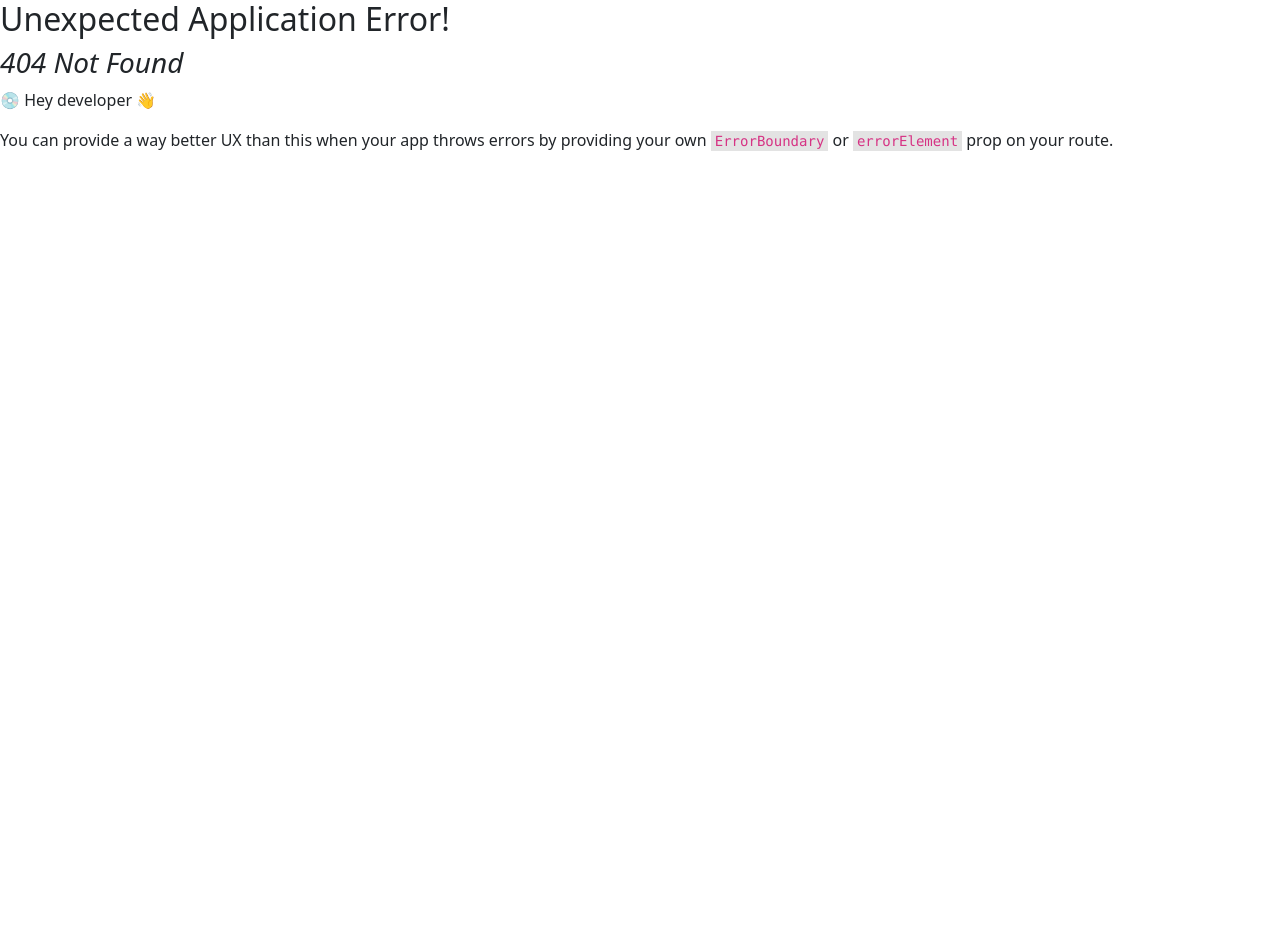
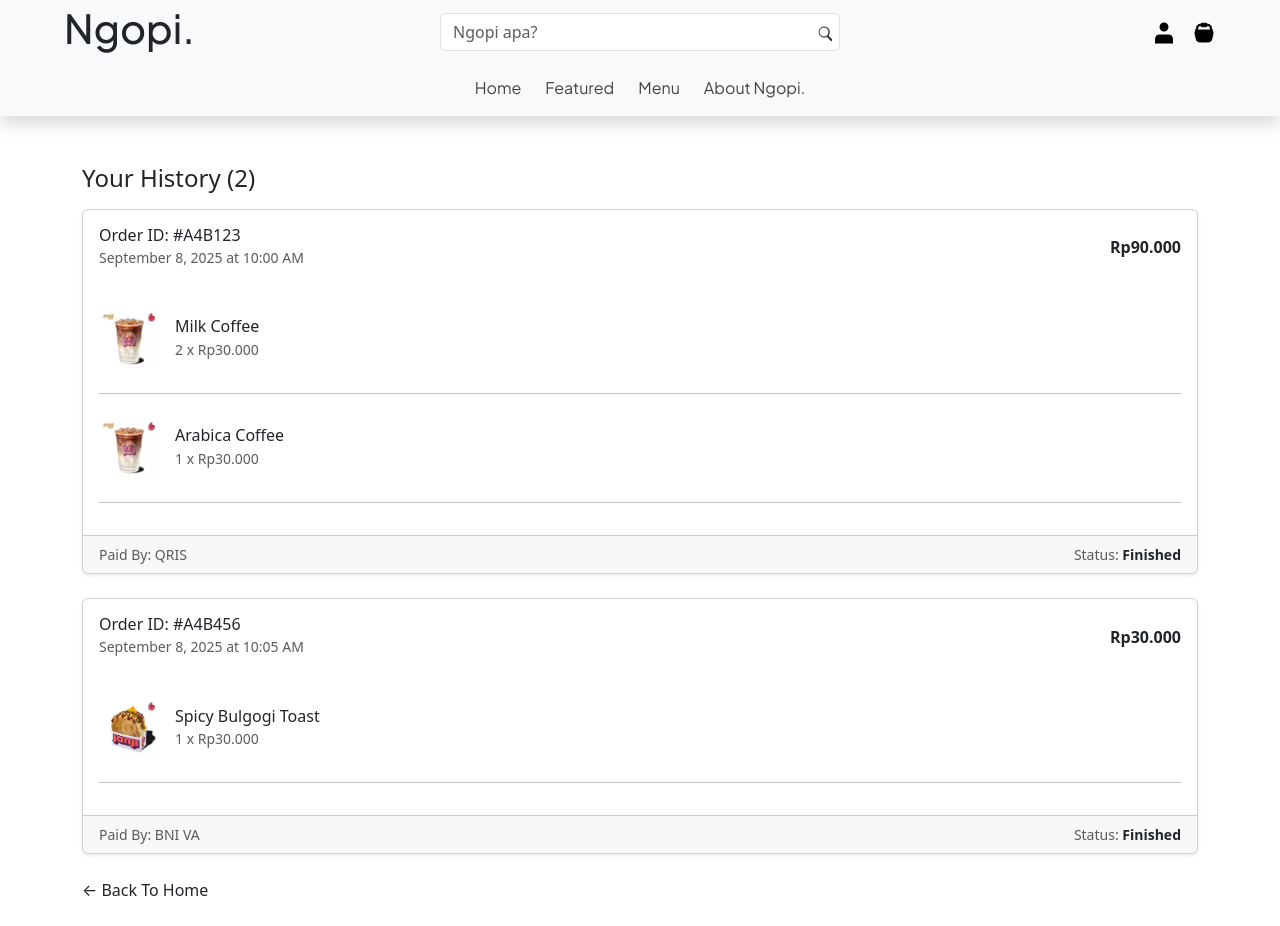
Before and after one commit to Retiortuk/Ngopi-Web, a React (Vite) app in the folder Ngopi-Frontend/: page /history in a window 1280 px wide. Before the commit this address had no page. Before the commit the page ends 800 px from the top, so only its background shows below. Built offline with nearby package versions, Linux system fonts and the light colour scheme; a web font is replaced by a local one.

Commit message:
History Page

```diff
--- /dev/null
+++ b/Ngopi-Frontend/src/Pages/HistoryCard.jsx
@@ -0,0 +1,52 @@
+import React from "react";
+import OrderCardItem from "./OrderCardItem.jsx";
+
+
+function HistoryCard ({ order }) {
+    const formattedDate = new Intl.DateTimeFormat('en-EN', {
+        dateStyle: 'long',
+        timeStyle: 'short'
+    }).format(new Date(order.createdAt));
+
+    const getStatusColor = (status) => {
+        const lowerCaseStatus = status.toLowerCase();
+
+        if(lowerCaseStatus.includes('ready to pickup') || lowerCaseStatus.includes('preparing')) {
+            return 'fw-bold text-success';
+        }
+        if(lowerCaseStatus.includes('cancelled') || lowerCaseStatus.includes('failed') || lowerCaseStatus.includes('expired')) {
+            return 'fw-bold text-danger';
+        }
+        return 'fw-bold text-dark'
+
+    }
+
+    return (
+        <div className="card border-1 shadow-sm mb-4">
+            <div className="card-body d-flex justify-content-between align-items-center">
+                <div>
+                    <h6 className="mb-0">Order ID: #{order._id.slice(-6).toUpperCase()}</h6>
+                    <small className="text-muted">{formattedDate}</small>
+                </div>
+                <span className="fw-bold">Rp{new Intl.NumberFormat('id-ID').format(order.totalAmount)}</span>
+            </div>
+            <div className="card-body">
+                {order.items.map(item => (
+                    <div key={item._id} className="mb-2">
+                        <OrderCardItem item={item} />
+                    </div>
+                ))}
+            </div>
+            <div className="card-footer d-flex justify-content-between align-items-center">
+                <p className="mb-0 small  text-muted">
+                    Paid By: <span>{order.paymentMethod}</span>
+                </p>
+                <p className="mb-0 small text-muted">
+                    Status: <span className= {getStatusColor(order.status)}>{order.status}</span>
+                </p>
+            </div>
+        </div>
+    )
+};
+
+export default HistoryCard;
--- /dev/null
+++ b/Ngopi-Frontend/src/Pages/HistoryCardItem.jsx
@@ -0,0 +1,32 @@
+import React from "react"
+import noteStyles from "./CheckOutItem.module.css";
+
+function HistoryCardItem({item}) {
+    const hasNote = item.note && item.note.trim() !== '';
+    return(
+            <>
+                <div className="d-flex align-items-center py-2">
+                    <img src={item.image} className="img-fluid rounded-3" alt={item.title} style={{ width: '60px' }} />
+
+                    <div className="ms-3 flex-grow-1">
+                        <h6 className="mb-0">{item.title}</h6>
+                        <small className="text-muted">
+                            {item.quantity} x Rp{new Intl.NumberFormat('id-ID').format(item.price)}
+                        </small>
+                    </div>
+                </div>
+                {hasNote && (
+                    <div className="ps-2 pt-1">
+                        <p className={`small fst-italic text-muted mb-1 ${noteStyles.noteText}`}>
+                            <strong>Note:</strong> {item.note}
+                        </p>
+                    </div>
+                )}
+                <hr />
+
+            </>
+
+    )
+}
+
+export default HistoryCardItem;
--- /dev/null
+++ b/Ngopi-Frontend/src/Pages/HistoryPage.jsx
@@ -0,0 +1,92 @@
+import React, { useEffect } from "react";
+import { useState } from "react";
+import HistoryCard from "./HistoryCard.jsx";
+import kopiSusuImg from "../images/kopi-susu.webp";
+import spicyBulgogiImg from "../images/spicy-bulgogi.webp";
+import { Link } from "react-router-dom";
+
+const mockOrders = [
+    {
+        _id: "65ecabf2a1d3f9b8c7a4b123",
+        createdAt: "2025-09-08T10:00:00Z",
+        totalAmount: 90000,
+        status: "Finished",
+        paymentMethod: "QRIS",
+        items: [
+            {
+                id: 'f2',
+                title: 'Milk Coffee',
+                price: 30000,
+                quantity: 2,
+                image: kopiSusuImg,
+                note: ''
+
+            },
+            {
+                id: 'f2',
+                title: 'Arabica Coffee',
+                price: 30000,
+                quantity: 1,
+                image: kopiSusuImg,
+
+            }
+        ]
+    },
+
+    {
+        _id: "65ecabf2a1d3f9b8c7a4b456",
+        createdAt: "2025-09-08T10:05:00Z",
+        totalAmount: 30000,
+        status: "Finished",
+        paymentMethod: "BNI VA",
+        items: [
+        { id: 'f4', title: 'Spicy Bulgogi Toast', price: 30000, quantity: 1, image: spicyBulgogiImg }
+        ]
+    }
+];
+
+function HistoryPage() {
+    const [orders, setOrders] = useState([]);
+    const [isLoading, setIsLoading] = useState(true);
+
+    useEffect(()=> {
+        setTimeout(()=> {
+            setOrders(mockOrders);
+            setIsLoading(false);
+        }, 1000)
+    },[]);
+
+    if(isLoading) {
+        return <div className="container py-4 text-center">Loading Your Orders...</div>;
+    }
+    return(
+        <div className="container py-4">
+            <div className="row">
+                <div className="col-12">
+                    <h4 className="mb-3 mt-lg-4">Your History ({orders.length})</h4>
+
+                    {orders.length === 0 ? (
+                        <div className="alert alert-secondary mt-3">
+                            No Order So far, <Link to='/' className="text-dark">Let's Ngopi!</Link>
+                        </div>
+                    ): (
+                        orders.map((order)=> (
+                            <HistoryCard key={order._id} order={order} />
+                        ))
+                    )}
+
+                    <div className="d-none d-lg-block">
+                        <Link to="/" className="text-dark text-decoration-none d-inline-block">
+                            &larr; Back To Home
+                        </Link>
+                    </div>
+                </div>
+
+
+
+            </div>
+        </div>
+    )
+}
+
+export default HistoryPage;
--- a/Ngopi-Frontend/src/Pages/RegisterPage.jsx
+++ b/Ngopi-Frontend/src/Pages/RegisterPage.jsx
@@ -18,6 +18,10 @@ function RegisterPage() {
         // Cek Kalo Masih kosong gk boleh daftar
         if (!name || !email || !password) {
             toast.error('You Must Input all The Fields');
+            return;
+        }
+        if (password.length < 6) {
+            toast.error('Password Needs At Least 6 Characters!');
             return;
         }
 
--- a/Ngopi-Frontend/src/components/HomeSection.jsx
+++ b/Ngopi-Frontend/src/components/HomeSection.jsx
@@ -4,6 +4,16 @@ import { useAuth } from "../contexts/AuthContext.jsx";
 
 function HomeSection() {
     const {user, isAuthenticated} = useAuth();
+
+    const getDisplayName = () => {
+        if (!user || !user.name) {
+            return '';
+        }
+        const firstName = user.name.split(' ')[0];
+        return firstName.charAt(0).toUpperCase() + firstName.slice(1);
+    };
+    const displayName = getDisplayName();
+
     return (
         <section id="home-sect" className="py-1">
                 <div className="row home-section">
@@ -12,7 +22,7 @@ function HomeSection() {
                     <div className="col-12 mb-4" style={{ fontFamily: 'Plus Jakarta Sans, sans-serif'}}>
                         {isAuthenticated ? (
                             <>
-                                <h2 className="text-center mt-5">Hi, {user.name} Let's Ngopi</h2>
+                                <h2 className="text-center mt-5">Hi, {displayName} Let's Ngopi</h2>
                                 <p className="text-center"> Welcome to Ngopi. Your favorite coffee and toast shop</p>
                             </>
                         ): (
--- a/Ngopi-Frontend/src/routes/index.jsx
+++ b/Ngopi-Frontend/src/routes/index.jsx
@@ -6,6 +6,8 @@ import RegisterPage from "../Pages/RegisterPage.jsx";
 import CartPage from "../Pages/CartPage.jsx";
 import CheckOutPage from "../Pages/CheckOutPage.jsx";
 import OrdersPage from "../Pages/OrdersPage.jsx";
+import HistoryPage from "../Pages/HistoryPage.jsx";
+
 
 
 const router = createBrowserRouter([
@@ -28,6 +30,10 @@ const router = createBrowserRouter([
             {
                 path: 'orders',
                 element: <OrdersPage />
+            },
+            {
+                path: 'history',
+                element: <HistoryPage />
             }
 
         ],
```
